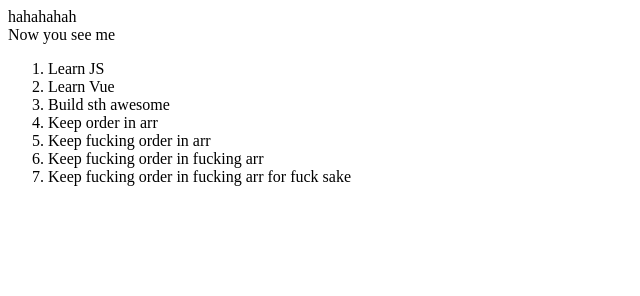
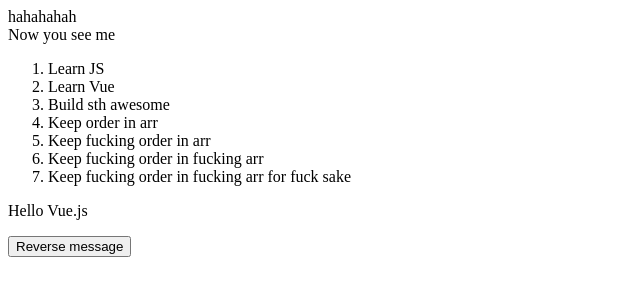
Before and after one commit to Rednaxela700/vue-examples, a plain HTML site: page index.html in a window 1280 px wide. Shown: the whole page, without its empty margins (0-640 px from the left). Drawn offline with nearby package versions, Linux system fonts and the light colour scheme.

Commit message:
added a vue that reverse a string without touching DOM

```diff
--- a/index.html
+++ b/index.html
@@ -20,6 +20,10 @@
         <li v-for="todo in todos">{{todo.text}}</li>
     </ol>
 </div>
+<div id="app5">
+    <p>{{msg}}</p>
+    <button v-on:click="reverseMessage">Reverse message</button>
+</div>
 <script src="https://cdn.jsdelivr.net/npm/vue/dist/vue.js"></script>
 <script src="index.js"></script>
 </body>
--- a/index.js
+++ b/index.js
@@ -45,5 +45,17 @@
 
 
 
-app();
-app2();
+const app5 = new Vue ({
+    el: '#app5',
+    data: {
+        msg: 'Hello Vue.js'
+    },
+    methods: {
+        reverseMessage: function () {
+            this.msg = this.msg.split('').reverse().join('')
+        }
+    }
+})
+
+app;
+app2;
```
